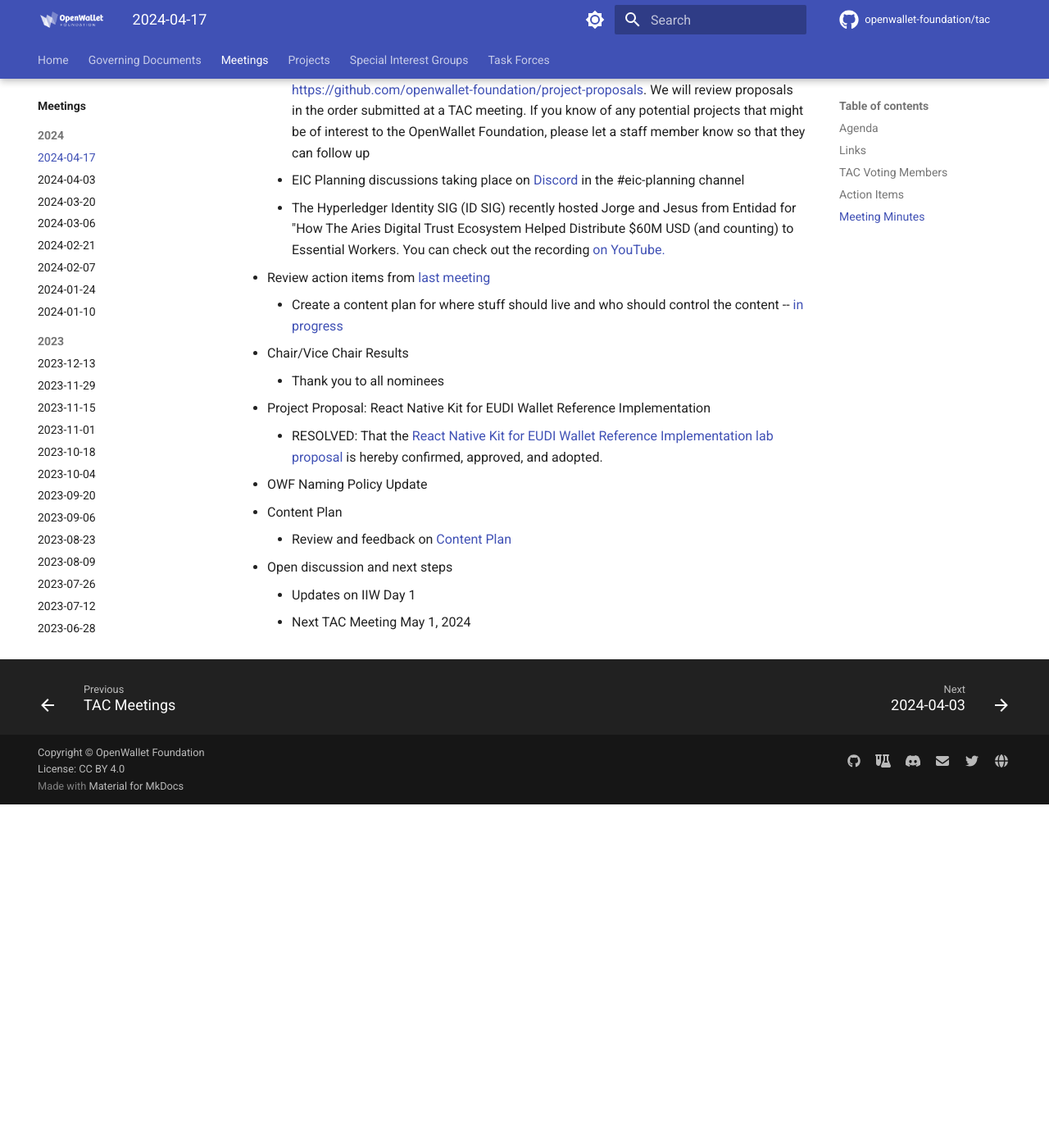
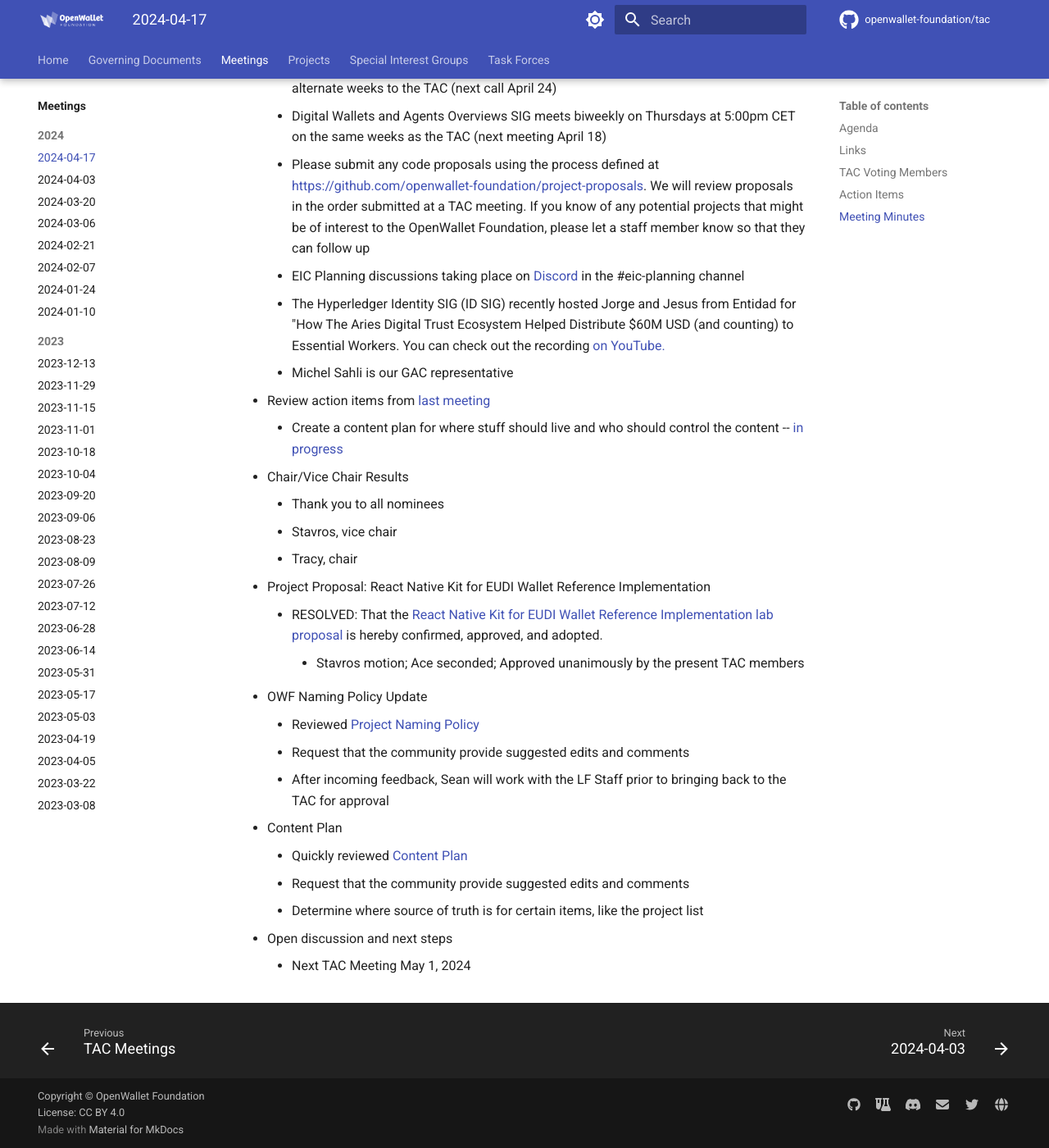
Before and after one commit to openwallet-foundation/tac, an MkDocs documentation site: the page built from docs/meetings/2024/2024-04-17.md, in a window 1280 px wide and 1400 px high, scrolled down 1519 px. Shown: the whole window at 82% size. Built offline with MkDocs 1.6.1 and Material for MkDocs 9.7.7, drawn with Linux system fonts in a browser that asks for light colours; comment, search, counter and statistics services are not loaded; before the commit the page ends 2500 px from its top, so only the background shows below that; some of the changed text lies outside the part shown.

Commit message:
Add minutes
Signed-off-by: Tracy Kuhrt <tracy.a.kuhrt@accenture.com>

```diff
--- a/docs/meetings/2024/2024-04-17.md
+++ b/docs/meetings/2024/2024-04-17.md
@@ -39,21 +42,29 @@
     - Please submit any code proposals using the process defined at https://github.com/openwallet-foundation/project-proposals. We will review proposals in the order submitted at a TAC meeting. If you know of any potential projects that might be of interest to the OpenWallet Foundation, please let a staff member know so that they can follow up
     - EIC Planning discussions taking place on [Discord](https://discord.gg/openwalletfoundation) in the #eic-planning channel
     - The Hyperledger Identity SIG (ID SIG) recently hosted Jorge and Jesus from Entidad for "How The Aries Digital Trust Ecosystem Helped Distribute $60M USD (and counting) to Essential Workers. You can check out the recording [on YouTube.](https://www.youtube.com/watch?v=wVo8F_qSz0Y)
+    - Michel Sahli is our GAC representative
 
 - Review action items from [last meeting](./2024-04-03.md#action-items)
     -  Create a content plan for where stuff should live and who should control the content -- [in progress](https://docs.google.com/document/u/0/d/1lTRYZSX61yJdLKay4MWn1VH49YJHn48aOaCiWlpC-Xo/edit)
 
 - Chair/Vice Chair Results
     - Thank you to all nominees
+    - Stavros, vice chair
+    - Tracy, chair
 
 - Project Proposal: React Native Kit for EUDI Wallet Reference Implementation
     - RESOLVED:   That the [React Native Kit for EUDI Wallet Reference Implementation lab proposal](https://github.com/openwallet-foundation/project-proposals/pull/30) is hereby confirmed, approved, and adopted.
+        - Stavros motion; Ace seconded; Approved unanimously by the present TAC members
 
 - OWF Naming Policy Update
+    - Reviewed [Project Naming Policy](https://docs.google.com/document/d/1jd6ZxNRYDQQZDX4TtaIYrBusAJJInqrsKDFdSlsDB3Q/edit)
+    - Request that the community provide suggested edits and comments
+    - After incoming feedback, Sean will work with the LF Staff prior to bringing back to the TAC for approval
 
 - Content Plan
-    - Review and feedback on [Content Plan](https://docs.google.com/document/u/0/d/1lTRYZSX61yJdLKay4MWn1VH49YJHn48aOaCiWlpC-Xo/edit)
+    - Quickly reviewed [Content Plan](https://docs.google.com/document/u/0/d/1lTRYZSX61yJdLKay4MWn1VH49YJHn48aOaCiWlpC-Xo/edit)
+    - Request that the community provide suggested edits and comments
+    - Determine where source of truth is for certain items, like the project list
 
 - Open discussion and next steps
-    - Updates on IIW Day 1
     - Next TAC Meeting May 1, 2024
```
Also changed, not shown: other parts of docs/meetings/2024/2024-04-17.md (+8 -5 lines).
